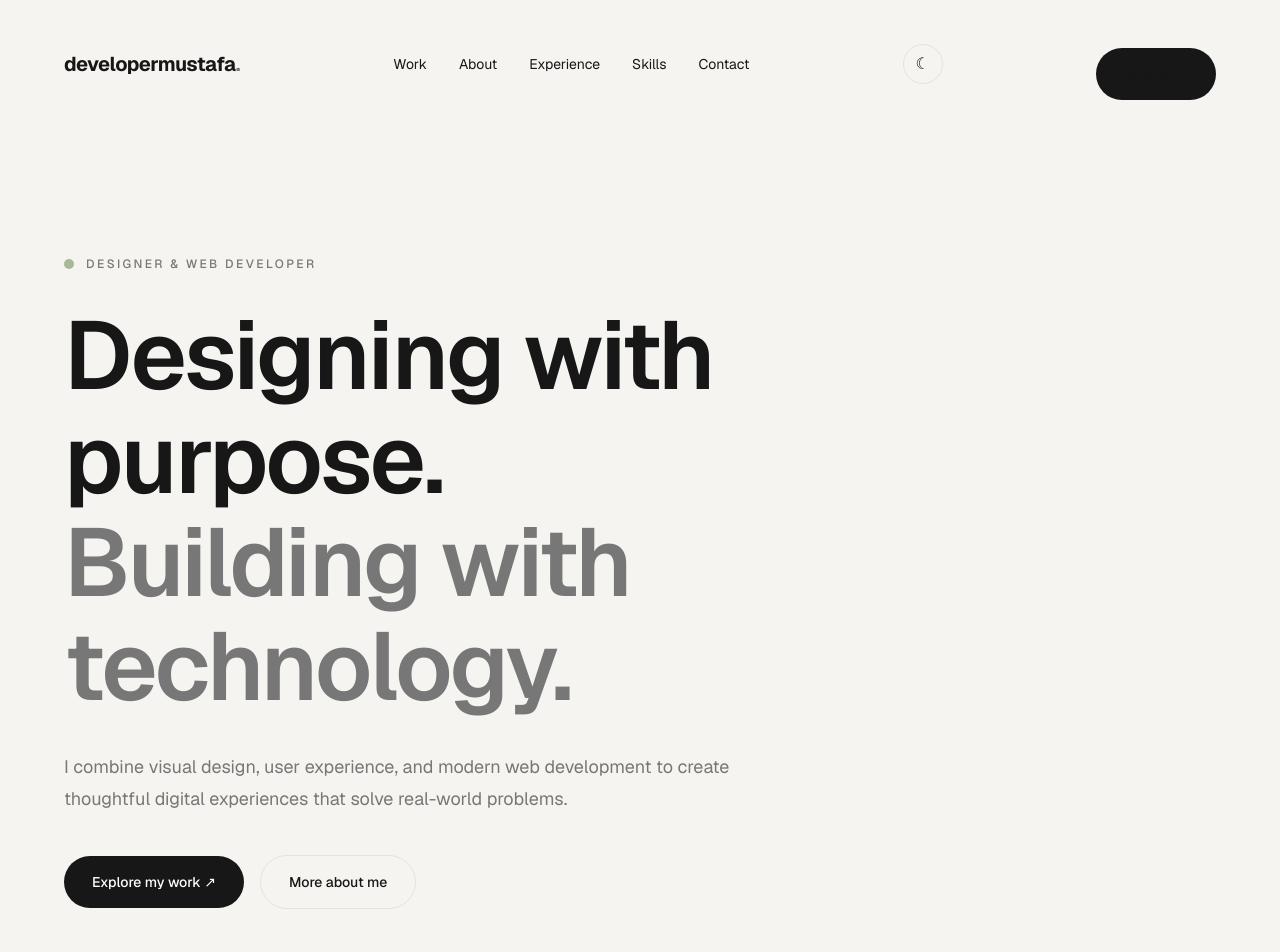
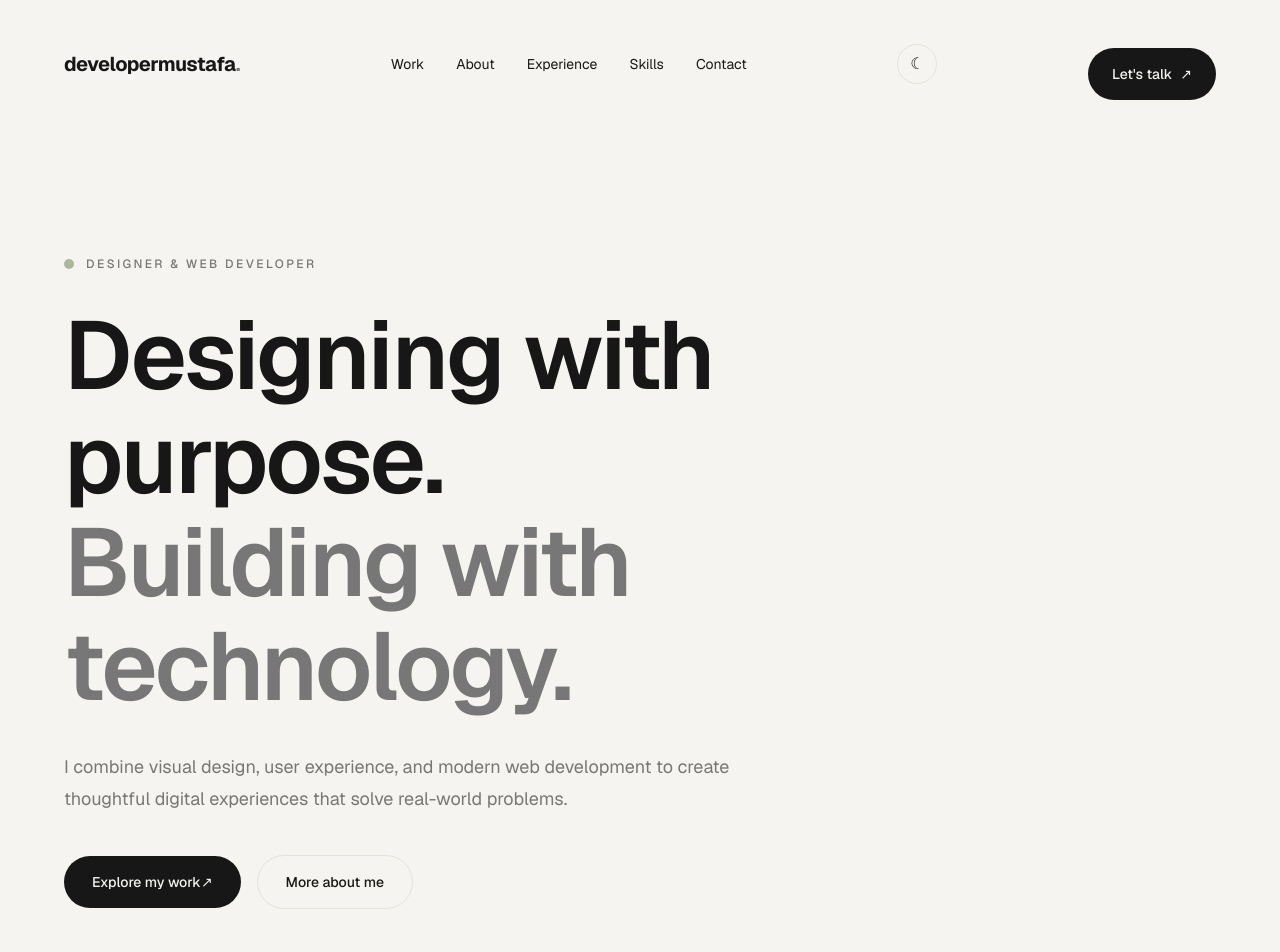
Before and after one commit to bongalonmuhammadmichael-png/developermustafa, a Next.js app: page / in a window 1280 px wide. Shown: the top 952 px of the page. Built offline with nearby package versions, Linux system fonts and the light colour scheme.

Commit message:
Complete portfolio theme system and button styling

```diff
--- a/src/app/globals.css
+++ b/src/app/globals.css
@@ -70,3 +70,17 @@ a {
 button {
   font: inherit;
 }
+
+/* Primary buttons */
+.button-primary {
+  background-color: var(--foreground);
+  color: var(--background);
+  transition:
+    background-color 250ms ease,
+    color 250ms ease,
+    opacity 200ms ease;
+}
+
+.button-primary:hover {
+  opacity: 0.85;
+}
--- a/src/components/layout/Navbar.tsx
+++ b/src/components/layout/Navbar.tsx
@@ -55,9 +55,11 @@ export default function Navbar() {
         {/* Desktop Contact Button */}
         <Link
           href="#contact"
-          className="mt-5 inline-flex items-center justify-center rounded-full bg-foreground px-6 py-4 text-sm font-medium text-white"
+          tabIndex={isMenuOpen ? 0 : -1}
+          onClick={closeMenu}
+          className="button-primary mt-5 inline-flex items-center justify-center rounded-full px-6 py-4 text-sm font-medium"
         >
-          Let's talk <span aria-hidden="true">↗</span>
+          Let's talk <span className="ml-2" aria-hidden="true">↗</span>
         </Link>
 
         {/* Mobile Menu Button */}
--- a/src/components/sections/Contact.tsx
+++ b/src/components/sections/Contact.tsx
@@ -39,8 +39,7 @@ export default function Contact() {
 
             <a
               href={`mailto:${email}`}
-              style={{ color: "#ffffff" }}
-              className="mt-9 inline-flex items-center gap-3 rounded-full bg-foreground px-7 py-4 text-sm font-medium transition-transform hover:-translate-y-1"
+              className="button-primary mt-9 inline-flex items-center gap-3 rounded-full px-7 py-4 text-sm font-medium transition-transform hover:-translate-y-1"
             >
               Send me an email
               <span aria-hidden="true">↗</span>
--- a/src/components/sections/Hero.tsx
+++ b/src/components/sections/Hero.tsx
@@ -34,8 +34,7 @@ export default function Hero() {
         <div className="mt-10 flex flex-wrap items-center gap-4">
           <Link
             href="#work"
-            style={{ color: "#ffffff" }}
-            className="rounded-full bg-foreground px-7 py-4 text-sm font-medium transition-transform duration-200 hover:-translate-y-1"
+            className="button-primary inline-flex items-center rounded-full px-7 py-4 text-sm font-medium transition-transform duration-200 hover:-translate-y-1"
           >
             Explore my work <span aria-hidden="true">↗</span>
           </Link>
```
